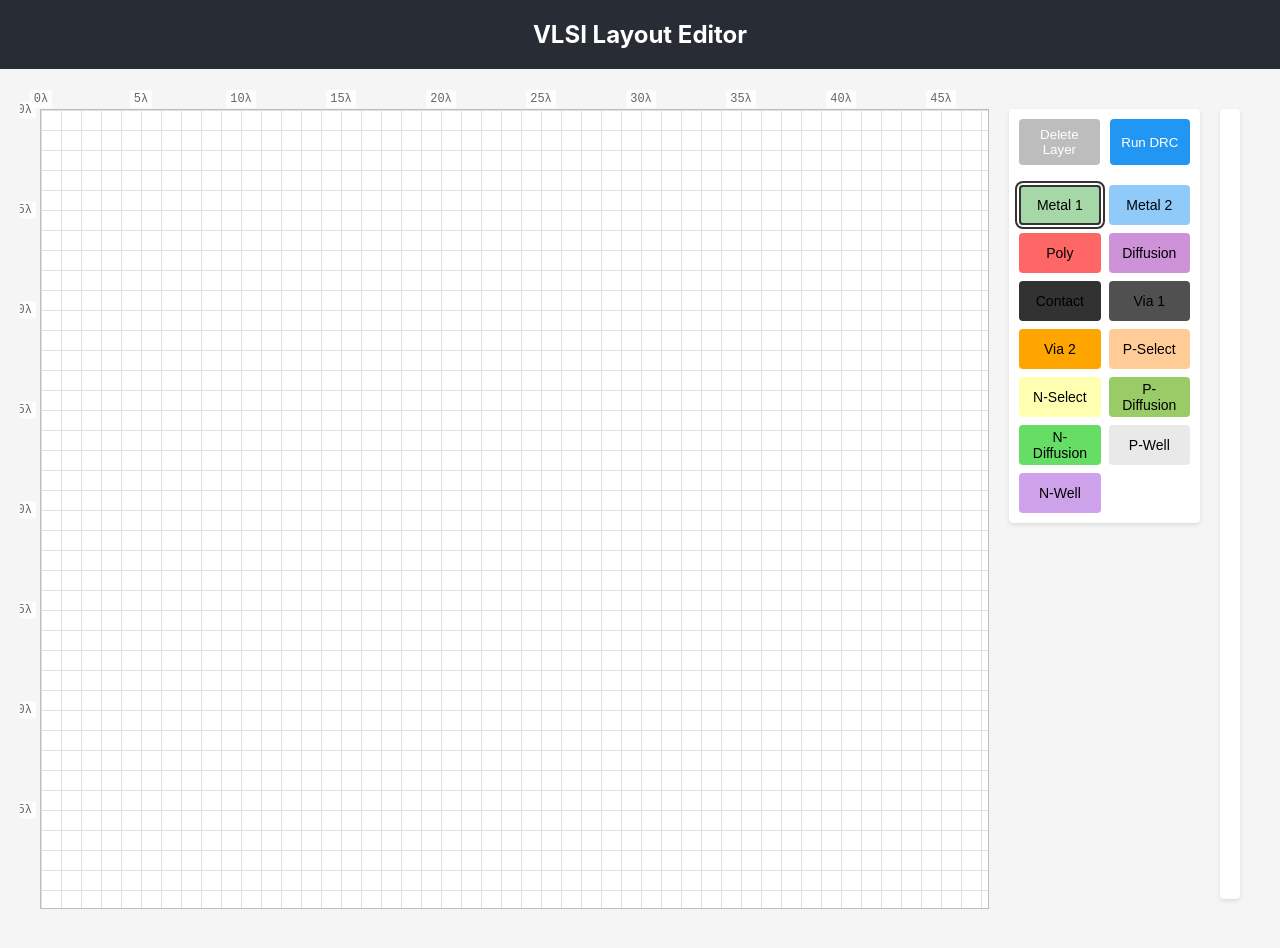
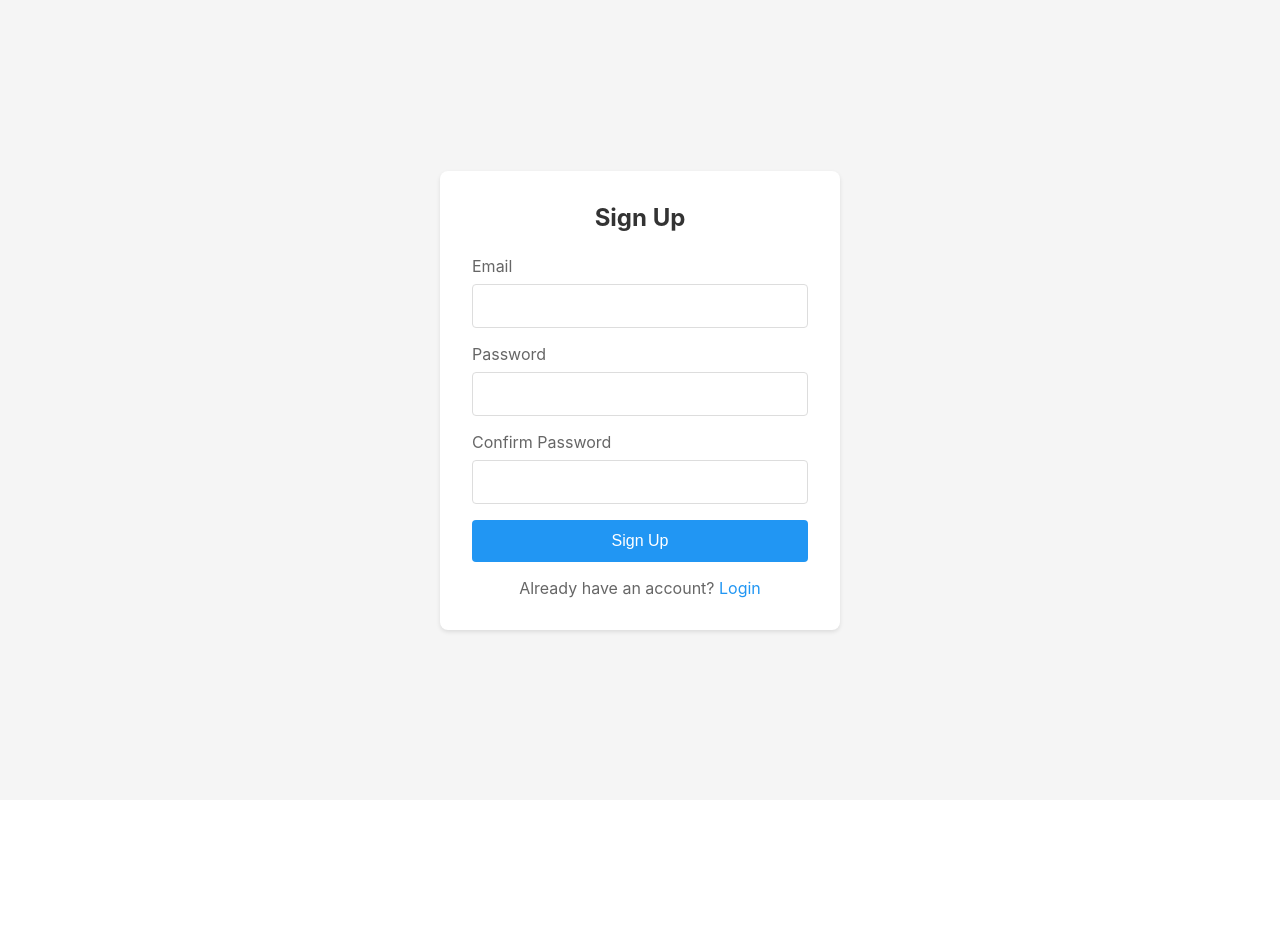
Before and after one commit to pradeepSDE/new_cmos_layout, a React (Create React App) app: page /signup in a window 1280 px wide. After the commit the page ends 800 px from the top, so only its background shows below. Built offline with nearby package versions, Linux system fonts and the light colour scheme.

Commit message:
Update dependencies: add react-router-dom version 7.5.1 and related packages; remove unused App component.

```diff
--- a/package.json
+++ b/package.json
@@ -9,6 +9,7 @@
     "@testing-library/user-event": "^13.5.0",
     "react": "^19.1.0",
     "react-dom": "^19.1.0",
+    "react-router-dom": "^7.5.1",
     "react-scripts": "5.0.1",
     "web-vitals": "^2.1.4"
   },
--- /dev/null
+++ b/src/App.jsx
@@ -0,0 +1,34 @@
+import React, { useState } from "react";
+import {
+  BrowserRouter as Router,
+  Routes,
+  Route,
+  Navigate,
+} from "react-router-dom";
+import LayoutEditor from "./components/LayoutEditor";
+import Login from "./components/Login";
+import Signup from "./components/Signup";
+import "./App.css";
+import Layout from "./components/Layout/Layout";
+
+const App = () => {
+  // TODO: Add authentication state management
+  const isAuthenticated = true; // This should come from your auth state
+
+  return (
+    <Router>
+      <Routes>
+        <Route
+          path="/"
+          element={
+            isAuthenticated ? <Layout /> : <Navigate to="/login" replace />
+          }
+        />
+        <Route path="/login" element={<Login />} />
+        <Route path="/signup" element={<Signup />} />
+      </Routes>
+    </Router>
+  );
+};
+
+export default App;
--- /dev/null
+++ b/src/components/Auth.css
@@ -0,0 +1,86 @@
+.auth-container {
+  display: flex;
+  justify-content: center;
+  align-items: center;
+  min-height: 100vh;
+  background-color: #f5f5f5;
+}
+
+.auth-form {
+  background: white;
+  padding: 2rem;
+  border-radius: 8px;
+  box-shadow: 0 2px 4px rgba(0, 0, 0, 0.1);
+  width: 100%;
+  max-width: 400px;
+}
+
+.auth-form h2 {
+  text-align: center;
+  margin-bottom: 1.5rem;
+  color: #333;
+}
+
+.form-group {
+  margin-bottom: 1rem;
+}
+
+.form-group label {
+  display: block;
+  margin-bottom: 0.5rem;
+  color: #666;
+}
+
+.form-group input {
+  width: 100%;
+  padding: 0.75rem;
+  border: 1px solid #ddd;
+  border-radius: 4px;
+  font-size: 1rem;
+}
+
+.form-group input:focus {
+  outline: none;
+  border-color: #2196F3;
+  box-shadow: 0 0 0 2px rgba(33, 150, 243, 0.2);
+}
+
+.auth-button {
+  width: 100%;
+  padding: 0.75rem;
+  background-color: #2196F3;
+  color: white;
+  border: none;
+  border-radius: 4px;
+  font-size: 1rem;
+  cursor: pointer;
+  transition: background-color 0.2s;
+}
+
+.auth-button:hover {
+  background-color: #1976D2;
+}
+
+.error-message {
+  color: #f44336;
+  margin-bottom: 1rem;
+  padding: 0.5rem;
+  background-color: #ffebee;
+  border-radius: 4px;
+  text-align: center;
+}
+
+.auth-link {
+  text-align: center;
+  margin-top: 1rem;
+  color: #666;
+}
+
+.auth-link a {
+  color: #2196F3;
+  text-decoration: none;
+}
+
+.auth-link a:hover {
+  text-decoration: underline;
+}
--- /dev/null
+++ b/src/components/Layout/Layout.css
@@ -0,0 +1,63 @@
+.App {
+    text-align: center;
+    min-height: 100vh;
+    display: flex;
+    flex-direction: column;
+  }
+
+  .App-logo {
+    height: 40vmin;
+    pointer-events: none;
+  }
+
+  @media (prefers-reduced-motion: no-preference) {
+    .App-logo {
+      animation: App-logo-spin infinite 20s linear;
+    }
+  }
+
+  .App-header {
+    background-color: #282c34;
+    padding: 20px;
+    color: white;
+  }
+
+  .App-header h1 {
+    margin: 0;
+    font-size: 1.5rem;
+  }
+
+  main {
+    flex: 1;
+    padding: 20px;
+    background-color: #f5f5f5;
+  }
+
+  /* Remove default margin and padding */
+  * {
+    margin: 0;
+    padding: 0;
+    box-sizing: border-box;
+  }
+
+  /* Set base font */
+  body {
+    font-family: -apple-system, BlinkMacSystemFont, 'Segoe UI', 'Roboto', 'Oxygen',
+      'Ubuntu', 'Cantarell', 'Fira Sans', 'Droid Sans', 'Helvetica Neue',
+      sans-serif;
+    -webkit-font-smoothing: antialiased;
+    -moz-osx-font-smoothing: grayscale;
+  }
+
+  .App-link {
+    color: #61dafb;
+  }
+
+  @keyframes App-logo-spin {
+    from {
+      transform: rotate(0deg);
+    }
+    to {
+      transform: rotate(360deg);
+    }
+  }
--- /dev/null
+++ b/src/components/Login.jsx
@@ -0,0 +1,62 @@
+import React, { useState } from "react";
+import { useNavigate } from "react-router-dom";
+import "./Auth.css";
+
+const Login = () => {
+  const [email, setEmail] = useState("");
+  const [password, setPassword] = useState("");
+  const [error, setError] = useState("");
+  const navigate = useNavigate();
+
+  const handleSubmit = async (e) => {
+    e.preventDefault();
+    setError("");
+
+    try {
+      // TODO: Implement actual login logic here
+      console.log("Login attempt with:", { email, password });
+      navigate("/"); // Redirect to home page after successful login
+    } catch (err) {
+      setError("Invalid email or password");
+    }
+  };
+
+  return (
+    <div className="auth-container">
+      <div className="auth-form">
+        <h2>Login</h2>
+        {error && <div className="error-message">{error}</div>}
+        <form onSubmit={handleSubmit}>
+          <div className="form-group">
+            <label htmlFor="email">Email</label>
+            <input
+              type="email"
+              id="email"
+              value={email}
+              onChange={(e) => setEmail(e.target.value)}
+              required
+            />
+          </div>
+          <div className="form-group">
+            <label htmlFor="password">Password</label>
+            <input
+              type="password"
+              id="password"
+              value={password}
+              onChange={(e) => setPassword(e.target.value)}
+              required
+            />
+          </div>
+          <button type="submit" className="auth-button">
+            Login
+          </button>
+        </form>
+        <p className="auth-link">
+          Don't have an account? <a href="/signup">Sign up</a>
+        </p>
+      </div>
+    </div>
+  );
+};
+
+export default Login;
--- /dev/null
+++ b/src/components/Signup.jsx
@@ -0,0 +1,78 @@
+import React, { useState } from "react";
+import { useNavigate } from "react-router-dom";
+import "./Auth.css";
+
+const Signup = () => {
+  const [email, setEmail] = useState("");
+  const [password, setPassword] = useState("");
+  const [confirmPassword, setConfirmPassword] = useState("");
+  const [error, setError] = useState("");
+  const navigate = useNavigate();
+
+  const handleSubmit = async (e) => {
+    e.preventDefault();
+    setError("");
+
+    if (password !== confirmPassword) {
+      setError("Passwords do not match");
+      return;
+    }
+
+    try {
+      // TODO: Implement actual signup logic here
+      console.log("Signup attempt with:", { email, password });
+      navigate("/"); // Redirect to home page after successful signup
+    } catch (err) {
+      setError("Error creating account");
+    }
+  };
+
+  return (
+    <div className="auth-container">
+      <div className="auth-form">
+        <h2>Sign Up</h2>
+        {error && <div className="error-message">{error}</div>}
+        <form onSubmit={handleSubmit}>
+          <div className="form-group">
+            <label htmlFor="email">Email</label>
+            <input
+              type="email"
+              id="email"
+              value={email}
+              onChange={(e) => setEmail(e.target.value)}
+              required
+            />
+          </div>
+          <div className="form-group">
+            <label htmlFor="password">Password</label>
+            <input
+              type="password"
+              id="password"
+              value={password}
+              onChange={(e) => setPassword(e.target.value)}
+              required
+            />
+          </div>
+          <div className="form-group">
+            <label htmlFor="confirmPassword">Confirm Password</label>
+            <input
+              type="password"
+              id="confirmPassword"
+              value={confirmPassword}
+              onChange={(e) => setConfirmPassword(e.target.value)}
+              required
+            />
+          </div>
+          <button type="submit" className="auth-button">
+            Sign Up
+          </button>
+        </form>
+        <p className="auth-link">
+          Already have an account? <a href="/login">Login</a>
+        </p>
+      </div>
+    </div>
+  );
+};
+
+export default Signup;
```
Also changed, not shown: src/components/Layout/Layout.jsx (renamed from src/App.js, +6 -5 lines), 1 other file (tests, documents, lock files or other folders).
